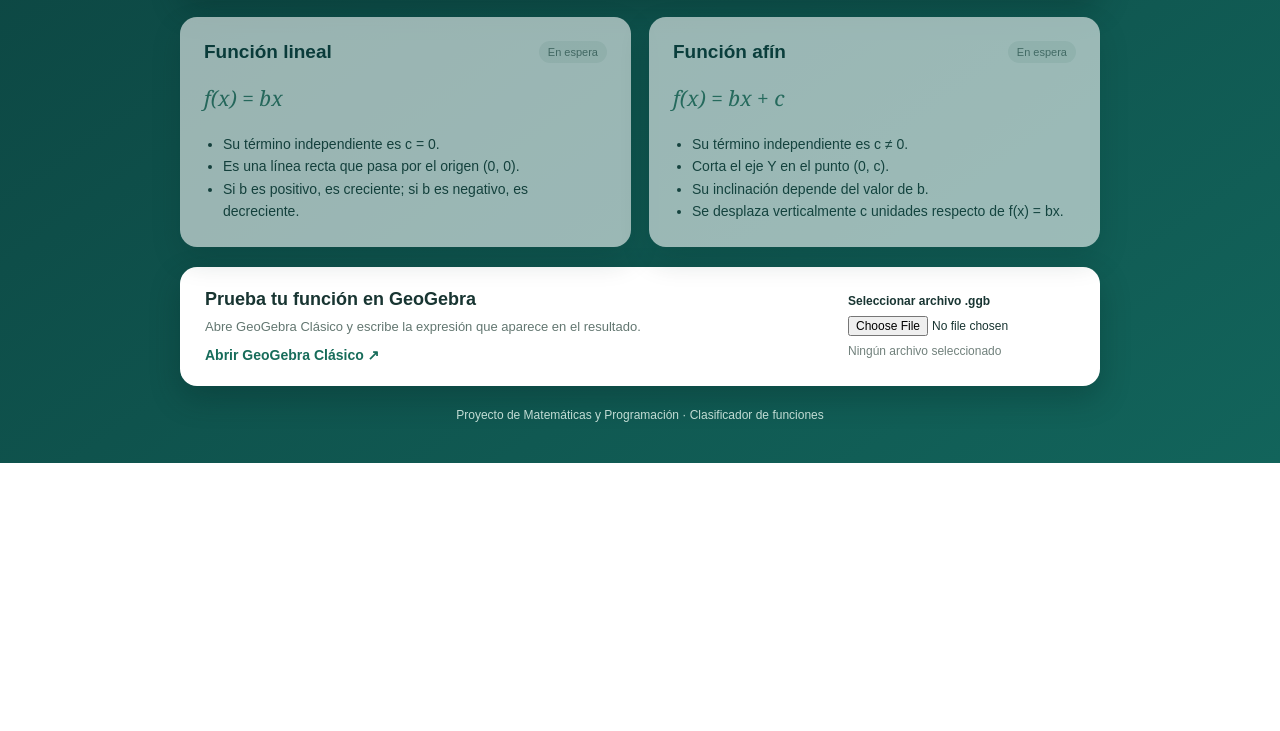
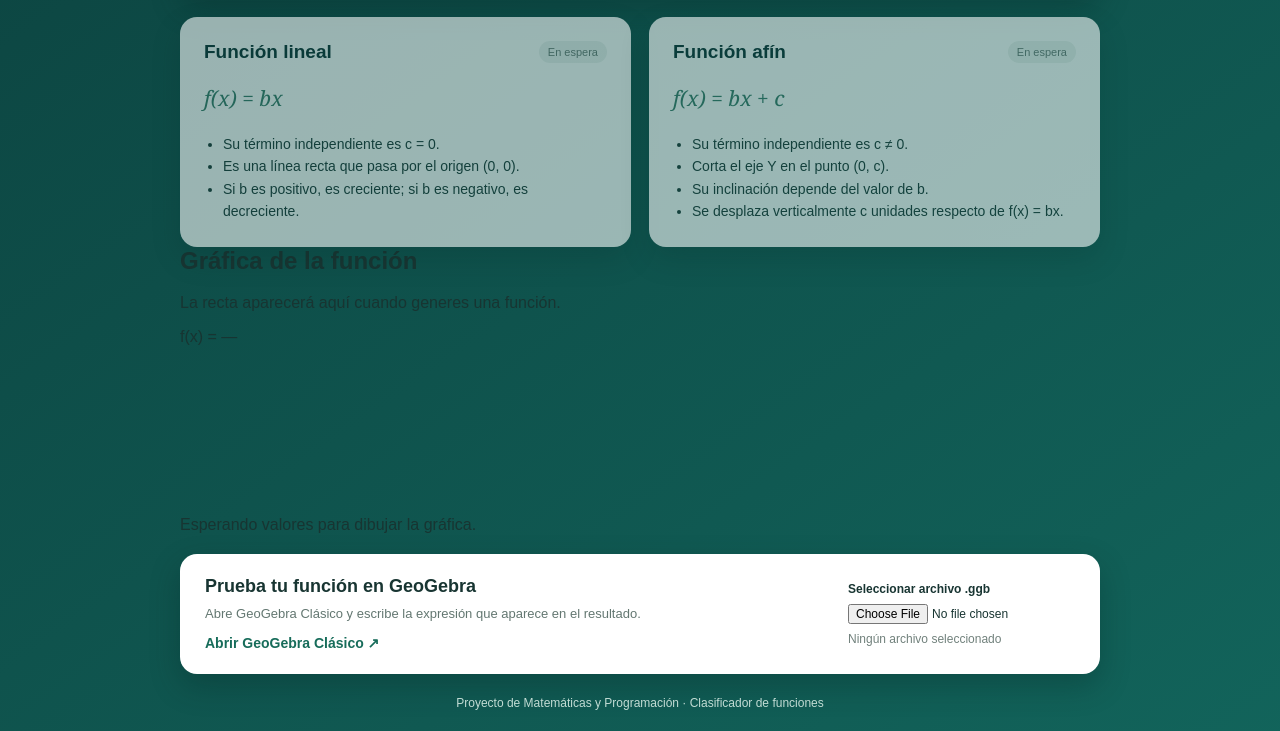
Before and after one commit to Miauzzxo/matem-ticas-pagina, a plain HTML site: page index.html in a window 1280 px wide. Shown: the part 572-1303 px from the top of the page. Before the commit the page ends 1035 px from the top, so only its background shows below. Drawn offline with Linux system fonts and the light colour scheme.

Commit message:
Update index.html

```diff
--- a/index.html
+++ b/index.html
@@ -1,10 +1,11 @@
+
 <!DOCTYPE html>
 <html lang="es">
 <head>
   <meta charset="UTF-8">
   <meta name="viewport" content="width=device-width, initial-scale=1.0">
   <title>Clasificador de funciones</title>
-  <link rel="stylesheet" href="style.css"
+  <link rel="stylesheet" href="style.css">
   <script src="script.js" defer></script>
 </head>
 <body>
@@ -65,6 +66,18 @@
       </article>
     </section>
 
+
+    <section class="panel-grafica">
+      <div class="grafica-titulo">
+        <div><h2>Gráfica de la función</h2><p>La recta aparecerá aquí cuando generes una función.</p></div>
+        <span id="expresion-grafica" class="expresion-grafica">f(x) = —</span>
+      </div>
+      <div class="lienzo-contenedor">
+        <canvas id="plano-cartesiano" aria-label="Plano cartesiano con la gráfica de la función generada"></canvas>
+      </div>
+      <p class="ayuda-grafica" id="ayuda-grafica">Esperando valores para dibujar la gráfica.</p>
+    </section>
+
     <section class="panel-extra">
       <div>
         <h2>Prueba tu función en GeoGebra</h2>
```
